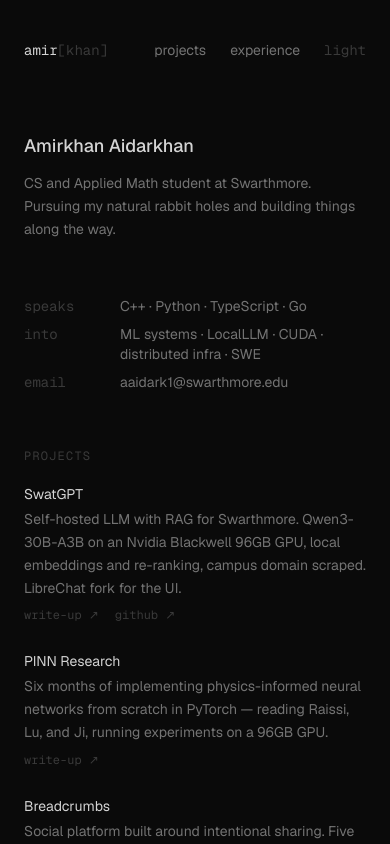
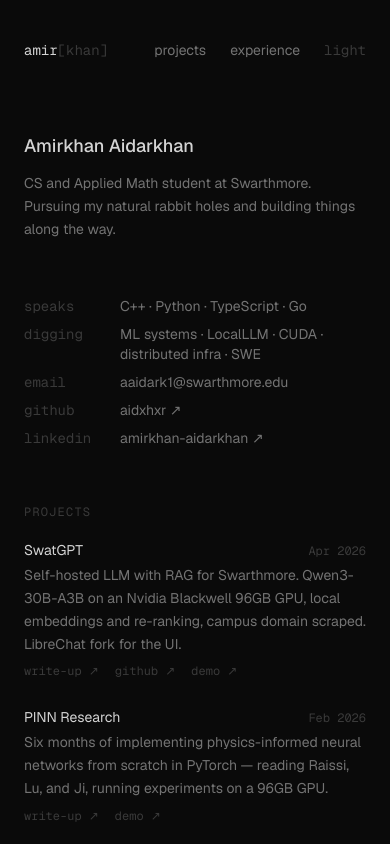
Before and after one commit to aidxhxr/aidxhxr-dev, a Next.js app: page / in a window 390 px wide. Shown: the top 844 px of the page. Built offline with nearby package versions, Linux system fonts and the light colour scheme.

Commit message:
homepage: rename info label, add mobile social links, show demo

```diff
--- a/app/page.tsx
+++ b/app/page.tsx
@@ -18,7 +18,7 @@ export default function Home() {
 
       <section className="space-y-2 text-sm">
         <Row label="speaks" value="C++ · Python · TypeScript · Go" />
-        <Row label="into" value="ML systems · LocalLLM · CUDA · distributed infra · SWE" />
+        <Row label="digging" value="ML systems · LocalLLM · CUDA · distributed infra · SWE" />
         <Row
           label="email"
           value={
@@ -30,6 +30,36 @@ export default function Home() {
             </a>
           }
         />
+        <div className="sm:hidden">
+          <Row
+            label="github"
+            value={
+              <a
+                href="https://github.com/aidxhxr"
+                target="_blank"
+                rel="noopener noreferrer"
+                className="text-muted hover:text-fg transition-colors"
+              >
+                aidxhxr ↗
+              </a>
+            }
+          />
+        </div>
+        <div className="sm:hidden">
+          <Row
+            label="linkedin"
+            value={
+              <a
+                href="https://www.linkedin.com/in/amirkhan-aidarkhan-53b926347"
+                target="_blank"
+                rel="noopener noreferrer"
+                className="text-muted hover:text-fg transition-colors"
+              >
+                amirkhan-aidarkhan ↗
+              </a>
+            }
+          />
+        </div>
       </section>
 
       {recent.length > 0 && (
@@ -42,7 +72,7 @@ export default function Home() {
               <li key={p.name}>
                 <div className="flex items-baseline justify-between gap-4 mb-1">
                   <span className="text-sm text-fg">{p.name}</span>
-                  <span className="text-xs font-mono text-dim shrink-0">{p.year}</span>
+                  <span className="text-xs font-mono text-dim shrink-0">{p.date}</span>
                 </div>
                 <p className="text-sm text-muted leading-relaxed mb-2">
                   {p.description}
@@ -64,6 +94,16 @@ export default function Home() {
                       className="text-dim hover:text-muted transition-colors"
                     >
                       github ↗
+                    </a>
+                  )}
+                  {p.demo && (
+                    <a
+                      href={p.demo}
+                      target="_blank"
+                      rel="noopener noreferrer"
+                      className="text-dim hover:text-muted transition-colors"
+                    >
+                      demo ↗
                     </a>
                   )}
                 </div>
```
